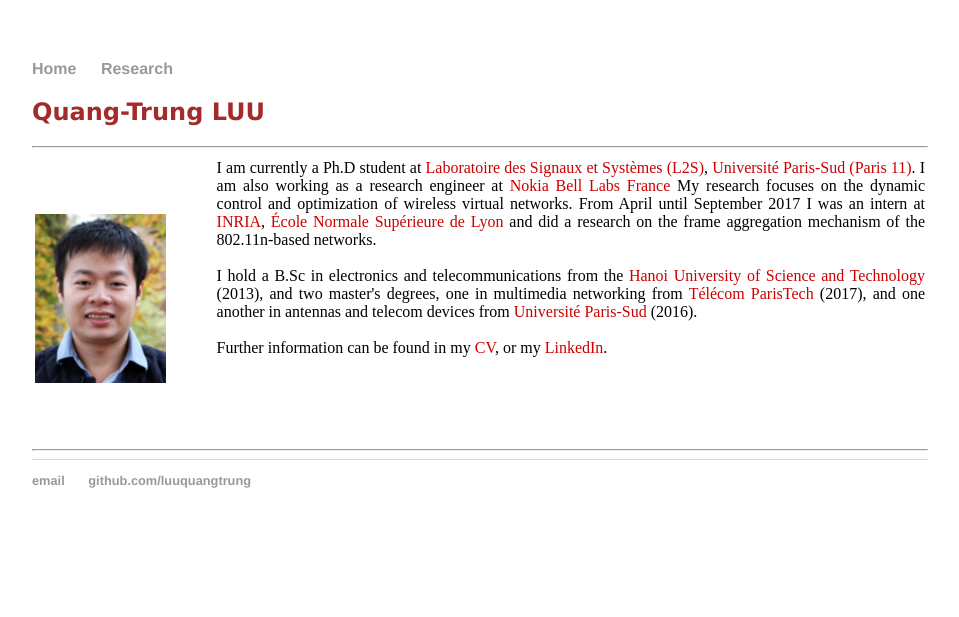
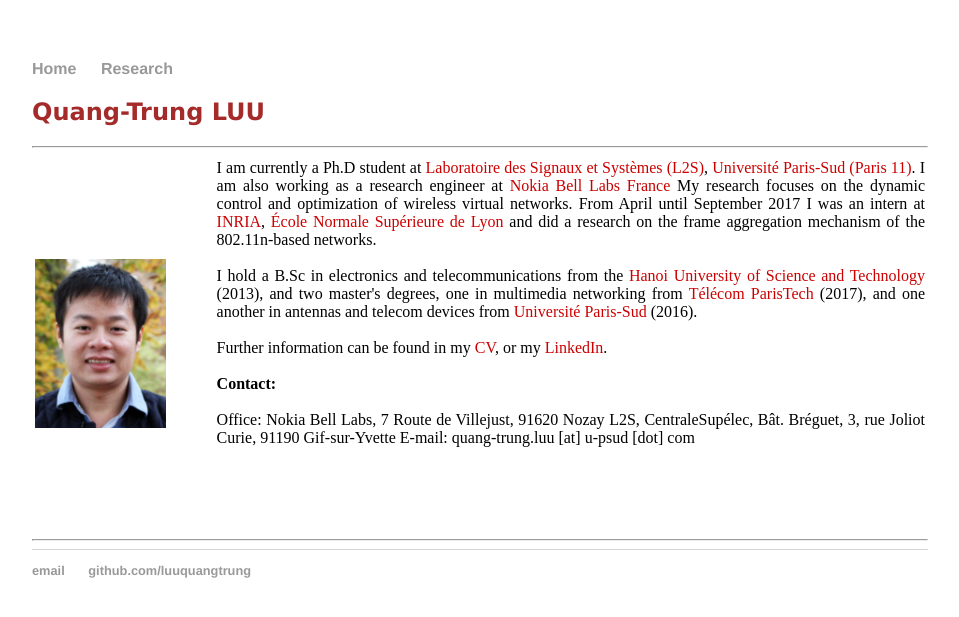
Before and after one commit to luuquangtrung/luuquangtrung.github.io_v1, a Jekyll site: the page built from index.html, in a window 1280 px wide. Shown: the top 617 px of the page, without its empty margins (160-1119 px from the left). Built offline with Jekyll 4.4.1, drawn with Linux system fonts in a browser that asks for light colours.

Commit message:
Update index.html

```diff
--- a/index.html
+++ b/index.html
@@ -37,6 +37,19 @@ title: Quang-Trung Luu
 
 		Further information can be found in my <a href="https://www.dropbox.com/s/ohpvy27njo31u9n/LUU_Quang-Trung_CV_en.pdf?dl=0" target="_blank" rel="nofollow"  style="color: #cc0000">CV</a>,
 		or my <a href="https://www.linkedin.com/in/luuquangtrung/"  target="_blank" rel="nofollow" style="color: #cc0000">LinkedIn</a>.
+
+		<div>&nbsp;</div>
+
+		<b>Contact:</b>
+
+		<div>&nbsp;</div>
+		Office:
+		Nokia Bell Labs, 7 Route de Villejust, 91620 Nozay
+		L2S, CentraleSupélec, Bât. Bréguet, 3, rue Joliot Curie, 91190 Gif-sur-Yvette
+		E-mail: quang-trung.luu [at] u-psud [dot] com
+
+
+
 </div>
 <p>&nbsp;</p>
         </td>
```
